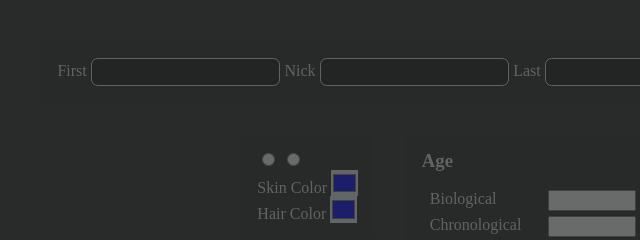
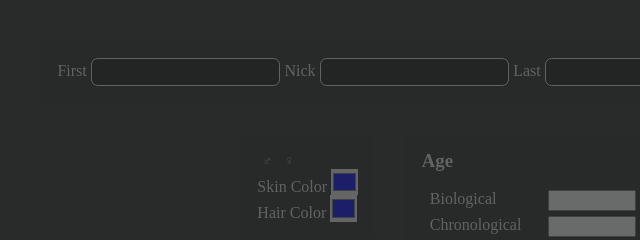
Before and after one commit to 2kai2kai2/rimworldMPBuilder, a website: page docs/index.html in a window 1280 px wide. Shown: the top 240 px of the page, 50-690 px from the left. Drawn offline with nearby package versions, Linux system fonts and the light colour scheme.

Commit message:
Display symbol on gender buttons

```diff
--- a/docs/main.css
+++ b/docs/main.css
@@ -53,6 +53,22 @@ div.minorDiv {
 }
 #exportDiv:hover>input, #exportDiv:hover>hr {
     display: inherit;
+}
+/* MainDiv -> left column */
+#maleRadioButton, #femaleRadioButton {
+    appearance: none;
+    color:#9b9b9b;
+}
+#maleRadioButton::before {
+    content: "♂";
+    font-weight: 900;
+}
+#femaleRadioButton::before {
+    content: "♀";
+    font-weight: 900;
+}
+#maleRadioButton:checked, #femaleRadioButton:checked {
+    color: #E6E6E6;
 }
 
 /* MainDiv -> middle column specific */
```
